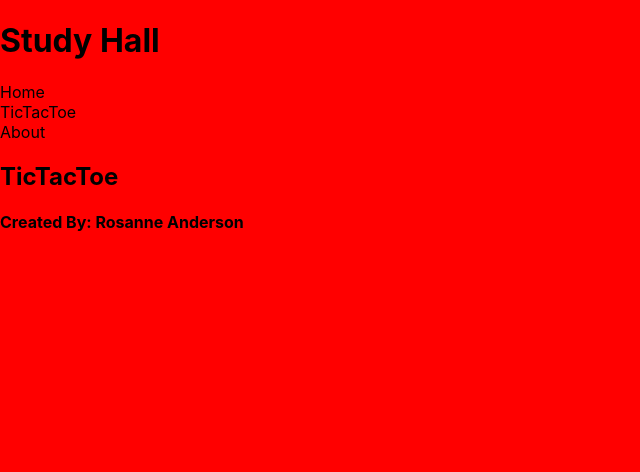
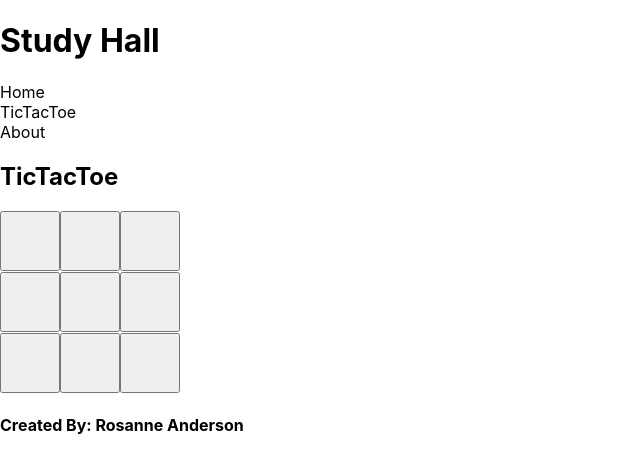
Before and after one commit to RosanneE/Study-Hall, a React (Create React App) app: page /Tictac in a window 1280 px wide. Shown: the top 472 px of the page, without its empty margins (0-640 px from the left). Built offline with nearby package versions, Linux system fonts and the light colour scheme.

Commit message:
Tictac board creation

```diff
--- a/src/index.css
+++ b/src/index.css
@@ -12,6 +12,10 @@ code {
     monospace;
 }
 *{
-  color: black;
-  background-color: red;
+
 }
+
+.ticTacSqu {
+  height: 60px;
+  width: 60px;
+}
--- a/src/pages/Tictac.js
+++ b/src/pages/Tictac.js
@@ -2,6 +2,21 @@ const Main = () => {
     return (
         <div>
             <h2>TicTacToe</h2>
+            <div className="row">
+            <button className="ticTacSqu"></button>
+            <button className="ticTacSqu"></button>
+            <button className="ticTacSqu"></button>
+            </div>
+            <div lassName="row">
+            <button className="ticTacSqu"></button>
+            <button className="ticTacSqu"></button>
+            <button className="ticTacSqu"></button>
+            </div>
+            <div lassName="row">
+            <button className="ticTacSqu"></button>
+            <button className="ticTacSqu"></button>
+            <button className="ticTacSqu"></button>
+            </div>
         </div>
 
     )
```
